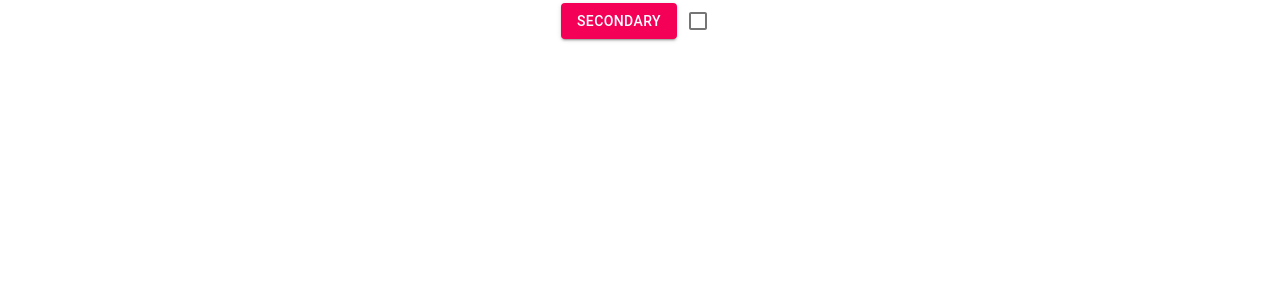
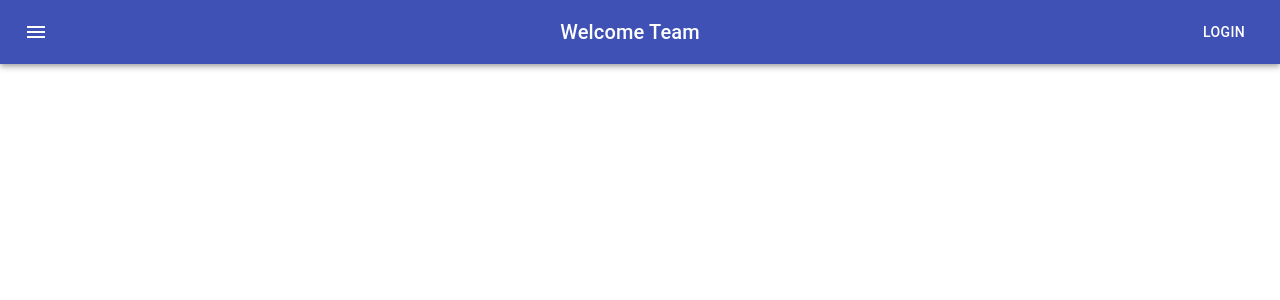
Before and after one commit to Sharifulz/ReactMaterialDesign, a React (Create React App) app: page / in a window 1280 px wide. Shown: the top 300 px of the page. Built offline with nearby package versions, Linux system fonts and the light colour scheme.

Commit message:
Material Navbar Added

```diff
--- a/src/App.js
+++ b/src/App.js
@@ -1,22 +1,13 @@
 import React, { Component } from 'react';
-import logo from './logo.svg';
 import './App.css';
-import Button from '@material-ui/core/Button';
-import Checkbox from '@material-ui/core/Checkbox';
-
+import NavBar from './Component/NavBar.js';
 
 class App extends Component {
   render() {
     return (
       <div className="App">
-      <Button variant="contained" color="secondary">
-  Secondary
-</Button>
-
-<Checkbox
-        inputProps={{ 'aria-label': 'primary checkbox' }}
-      />
-      </div>
+        <NavBar></NavBar>
+        </div>
     );
   }
 }
--- /dev/null
+++ b/src/Component/NavBar.js
@@ -0,0 +1,40 @@
+import React from 'react';
+import { makeStyles } from '@material-ui/core/styles';
+import AppBar from '@material-ui/core/AppBar'
+import Toolbar from '@material-ui/core/Toolbar'
+import Typography from '@material-ui/core/Typography'
+import IconButton from '@material-ui/core/IconButton';
+import MenuIcon from '@material-ui/icons/Menu';
+import Button from '@material-ui/core/Button';
+
+const useStyles = makeStyles((theme) => ({
+    root: {
+      flexGrow: 1,
+    },
+    menuButton: {
+      marginRight: theme.spacing(1),
+    },
+    title: {
+      flexGrow: 1,
+    },
+  }));
+
+const NavBar = () => {
+    const classes = useStyles();
+    return(
+        <div>
+            <AppBar position="static">
+                <Toolbar>
+                    <IconButton edge="start" className={classes.menuButton} color="inherit" aria-label="menu">
+                    <MenuIcon />
+                    </IconButton>
+                    <Typography variant="h6" className={classes.title}>
+                    Welcome Team
+                    </Typography>
+                    <Button color="inherit">Login</Button>
+                </Toolbar>
+            </AppBar>
+        </div>
+    )
+}
+export default NavBar;
```
Also changed, not shown: src/Component/ButtonUi.jsx (added, +14 -0 lines), src/Component/CheckboxUi.jsx (added, +12 -0 lines), src/logo.svg (deleted), 1 other file (tests, documents, lock files or other folders).
